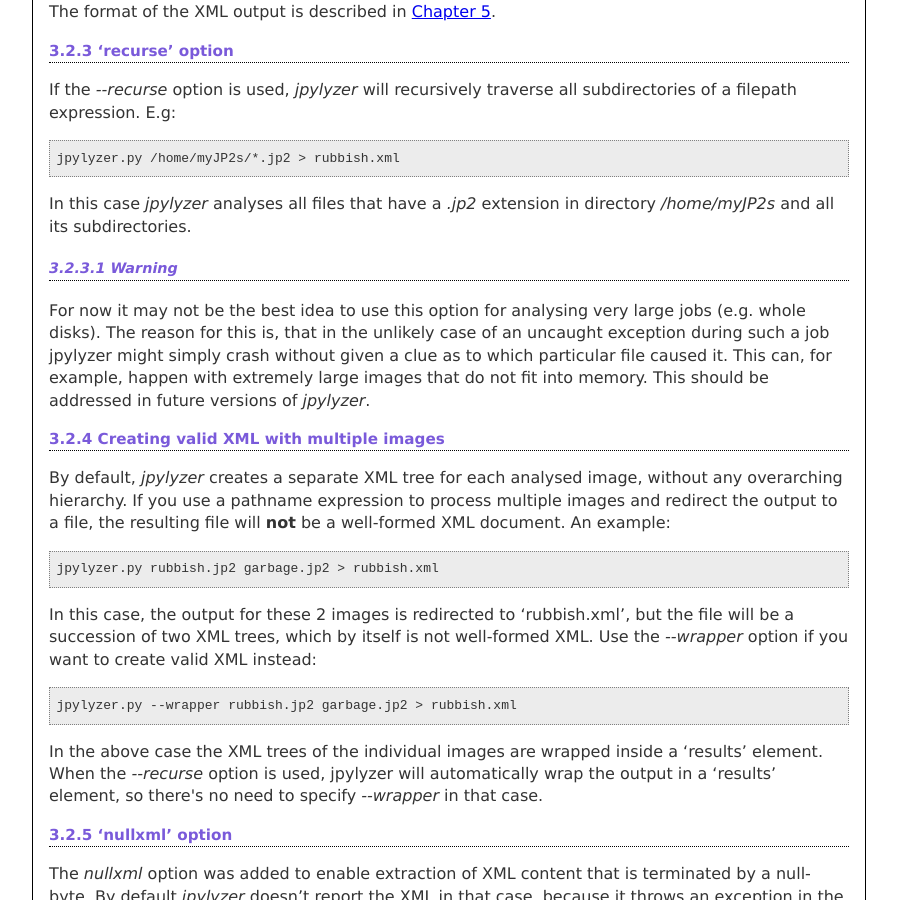
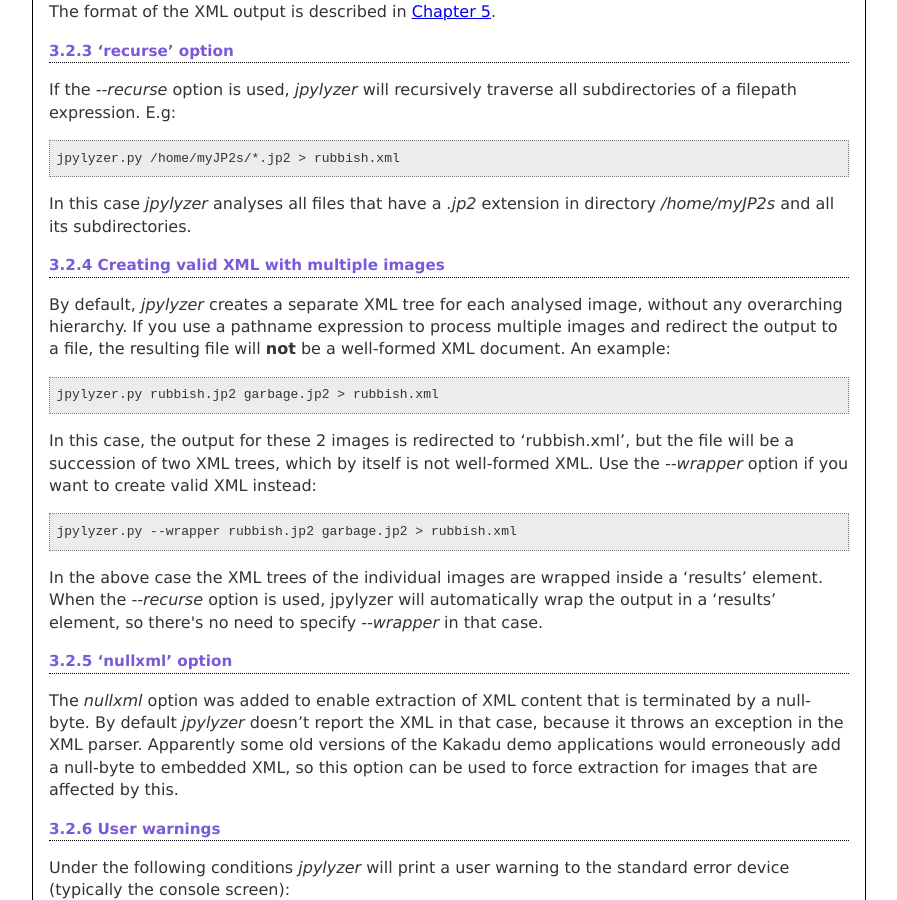
Before and after one commit to openpreserve/jpylyzer, a Jekyll site: the page jpylyzerUserManual.html, which Jekyll copies as it is, in a window 1280 px wide and 900 px high, scrolled down 8564 px. Shown: the whole window, without its empty margins (191-1088 px from the left). Built offline with Jekyll 4.4.1, drawn with Linux system fonts in a browser that asks for light colours.

Commit message:
updated user manual

```diff
--- a/jpylyzerUserManual.html
+++ b/jpylyzerUserManual.html
@@ -255,8 +255,6 @@
 <p>If the <em>--recurse</em> option is used, <em>jpylyzer</em> will recursively traverse all subdirectories of a filepath expression. E.g:</p>
 <pre><code>jpylyzer.py /home/myJP2s/*.jp2 &gt; rubbish.xml</code></pre>
 <p>In this case <em>jpylyzer</em> analyses all files that have a <em>.jp2</em> extension in directory <em>/home/myJP2s</em> and all its subdirectories.</p>
-<h4 id="warning"><span class="header-section-number">3.2.3.1</span> Warning</h4>
-<p>For now it may not be the best idea to use this option for analysing very large jobs (e.g. whole disks). The reason for this is, that in the unlikely case of an uncaught exception during such a job jpylyzer might simply crash without given a clue as to which particular file caused it. This can, for example, happen with extremely large images that do not fit into memory. This should be addressed in future versions of <em>jpylyzer</em>.</p>
 <h3 id="creating-valid-xml-with-multiple-images"><span class="header-section-number">3.2.4</span> Creating valid XML with multiple images</h3>
 <p>By default, <em>jpylyzer</em> creates a separate XML tree for each analysed image, without any overarching hierarchy. If you use a pathname expression to process multiple images and redirect the output to a file, the resulting file will <strong>not</strong> be a well-formed XML document. An example:</p>
 <pre><code>jpylyzer.py rubbish.jp2 garbage.jp2 &gt; rubbish.xml</code></pre>
--- a/userManual.html
+++ b/userManual.html
@@ -247,8 +247,6 @@
 <p>If the <em>--recurse</em> option is used, <em>jpylyzer</em> will recursively traverse all subdirectories of a filepath expression. E.g:</p>
 <pre><code>jpylyzer.py /home/myJP2s/*.jp2 &gt; rubbish.xml</code></pre>
 <p>In this case <em>jpylyzer</em> analyses all files that have a <em>.jp2</em> extension in directory <em>/home/myJP2s</em> and all its subdirectories.</p>
-<h4 id="warning"><span class="header-section-number">3.2.3.1</span> Warning</h4>
-<p>For now it may not be the best idea to use this option for analysing very large jobs (e.g. whole disks). The reason for this is, that in the unlikely case of an uncaught exception during such a job jpylyzer might simply crash without given a clue as to which particular file caused it. This can, for example, happen with extremely large images that do not fit into memory. This should be addressed in future versions of <em>jpylyzer</em>.</p>
 <h3 id="creating-valid-xml-with-multiple-images"><span class="header-section-number">3.2.4</span> Creating valid XML with multiple images</h3>
 <p>By default, <em>jpylyzer</em> creates a separate XML tree for each analysed image, without any overarching hierarchy. If you use a pathname expression to process multiple images and redirect the output to a file, the resulting file will <strong>not</strong> be a well-formed XML document. An example:</p>
 <pre><code>jpylyzer.py rubbish.jp2 garbage.jp2 &gt; rubbish.xml</code></pre>
```
